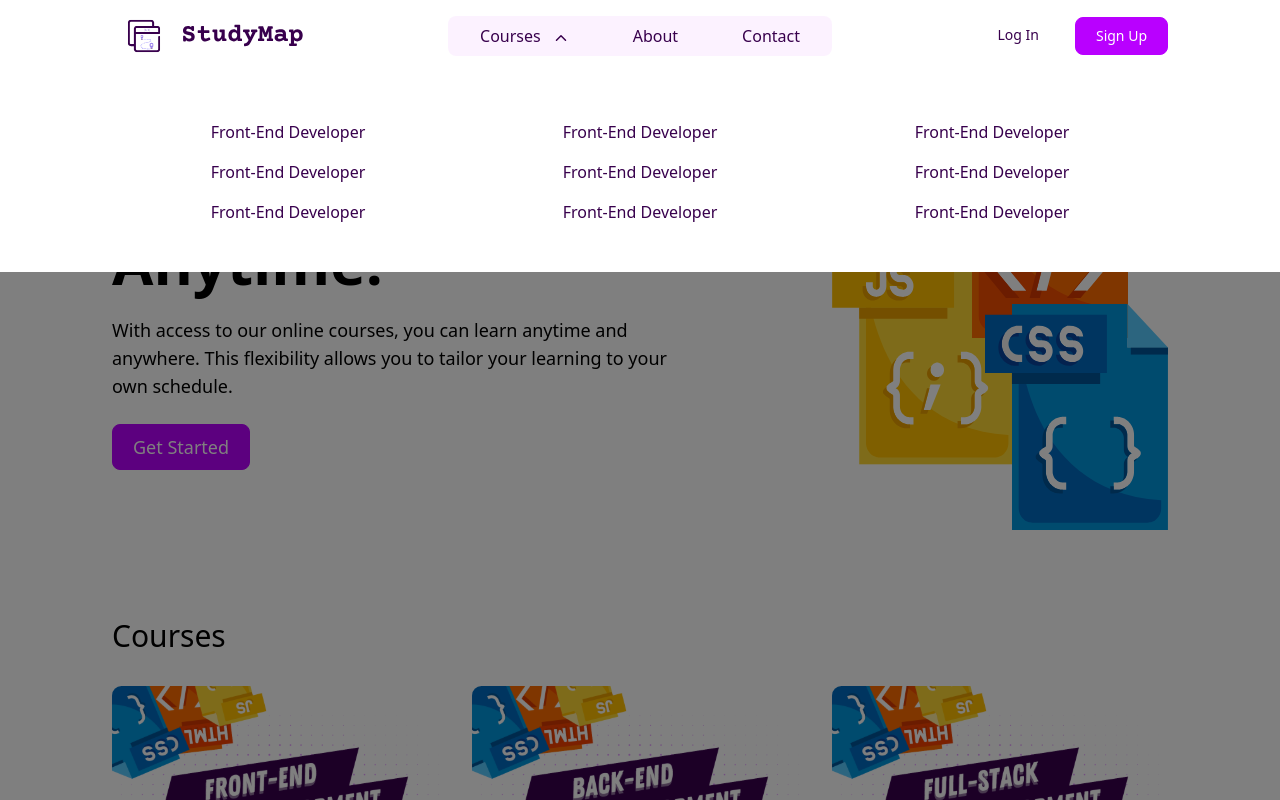
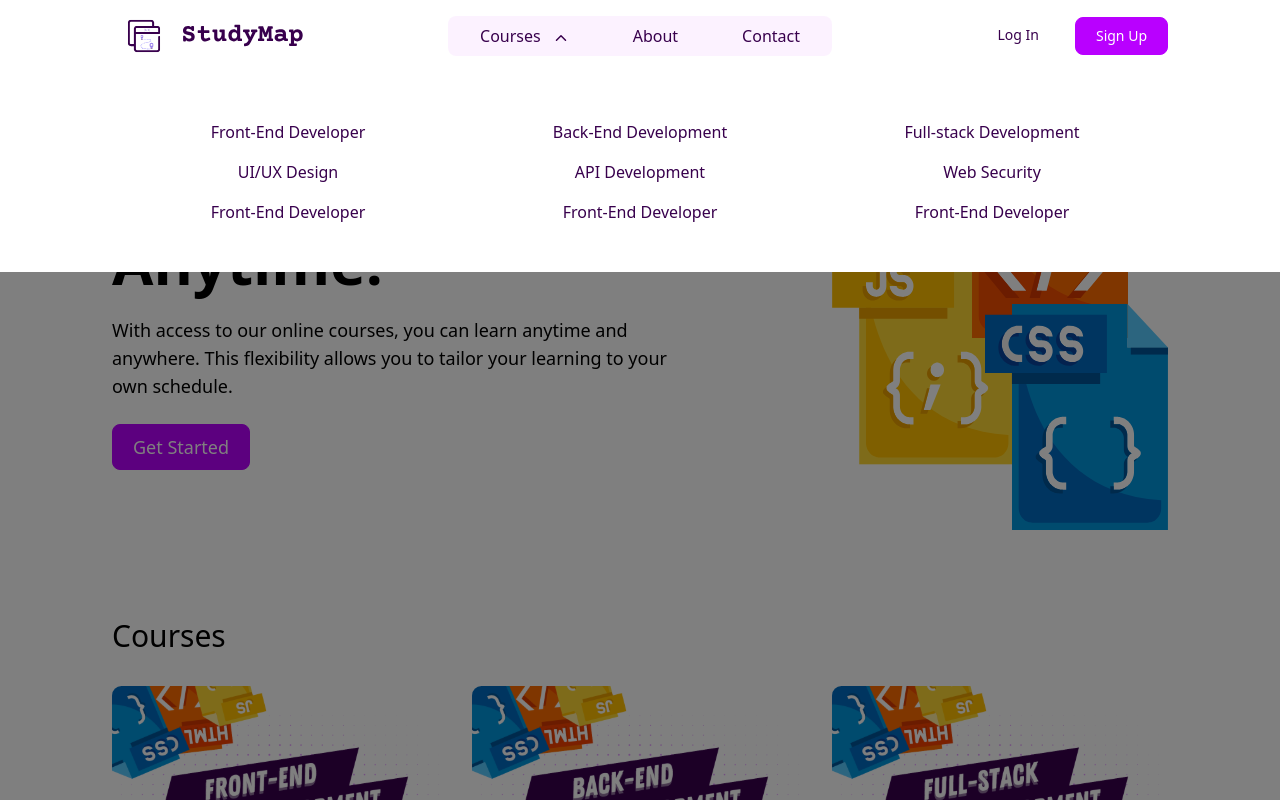
Before and after one commit to allsyalwaa/StudyMap, a React (Vite) app: page / in a window 1280 px wide. Both pictures are taken after a click on the button "Courses". Shown: the top 800 px of the page. Built offline with nearby package versions, Linux system fonts and the light colour scheme.

Commit message:
refactor: Update Dropdown component to include more specific options for course selection

```diff
--- a/src/components/ui/Dropdown.jsx
+++ b/src/components/ui/Dropdown.jsx
@@ -53,35 +53,35 @@ export default function Dropdown({ name }) {
           <li>
             <NavLink to="/">
               <button className="w-full px-8 py-2 text-secondary hover:bg-secondary hover:text-white">
-                Front-End Developer
+                Back-End Development
               </button>
             </NavLink>
           </li>
           <li>
             <NavLink to="/">
               <button className="w-full px-8 py-2 text-secondary hover:bg-secondary hover:text-white">
-                Front-End Developer
+                Full-stack Development
               </button>
             </NavLink>
           </li>
           <li>
             <NavLink to="/">
               <button className="w-full px-8 py-2 text-secondary hover:bg-secondary hover:text-white">
-                Front-End Developer
+                UI/UX Design
               </button>
             </NavLink>
           </li>
           <li>
             <NavLink to="/">
               <button className="w-full px-8 py-2 text-secondary hover:bg-secondary hover:text-white">
-                Front-End Developer
+                API Development
               </button>
             </NavLink>
           </li>
           <li>
             <NavLink to="/">
               <button className="w-full px-8 py-2 text-secondary hover:bg-secondary hover:text-white">
-                Front-End Developer
+                Web Security
               </button>
             </NavLink>
           </li>
```
